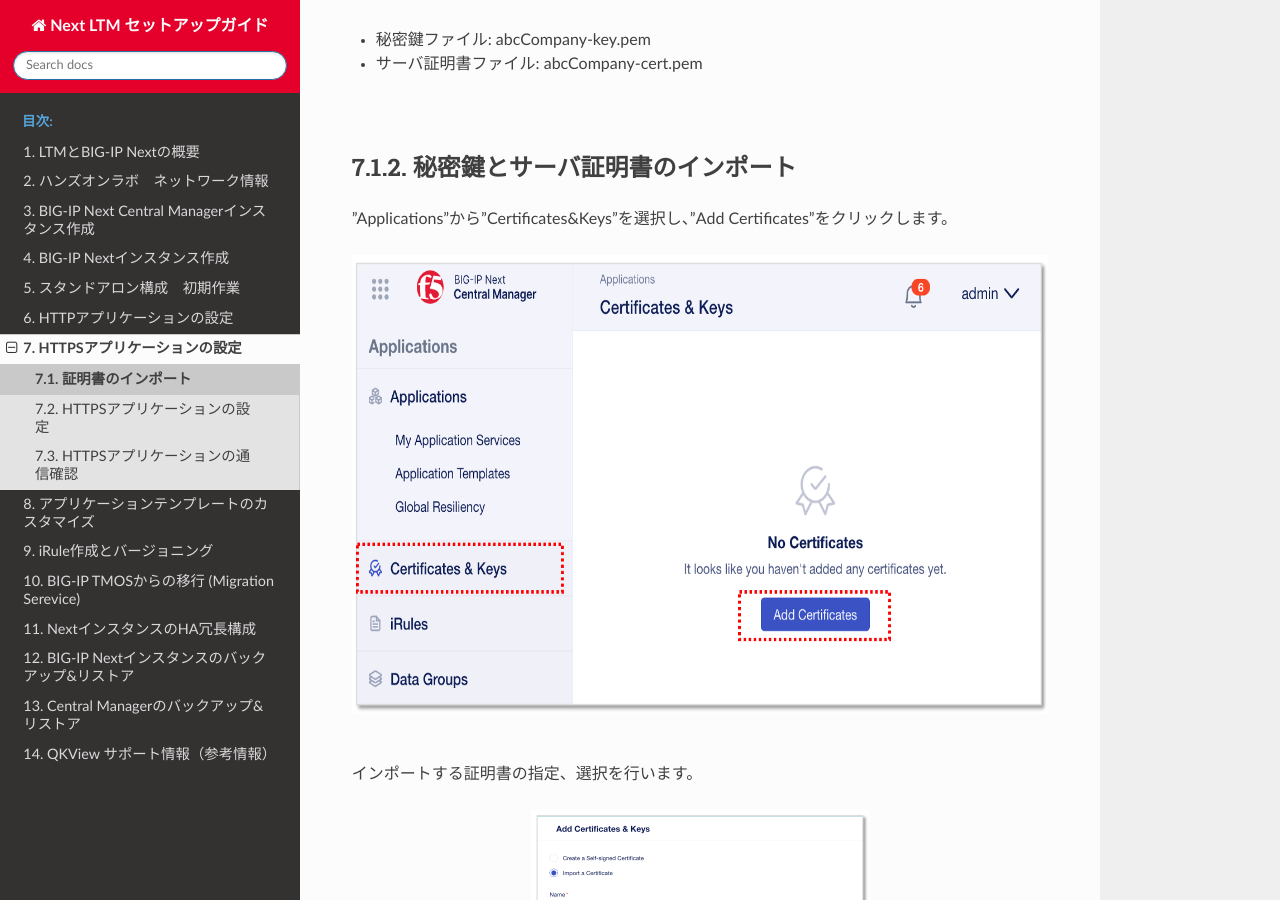
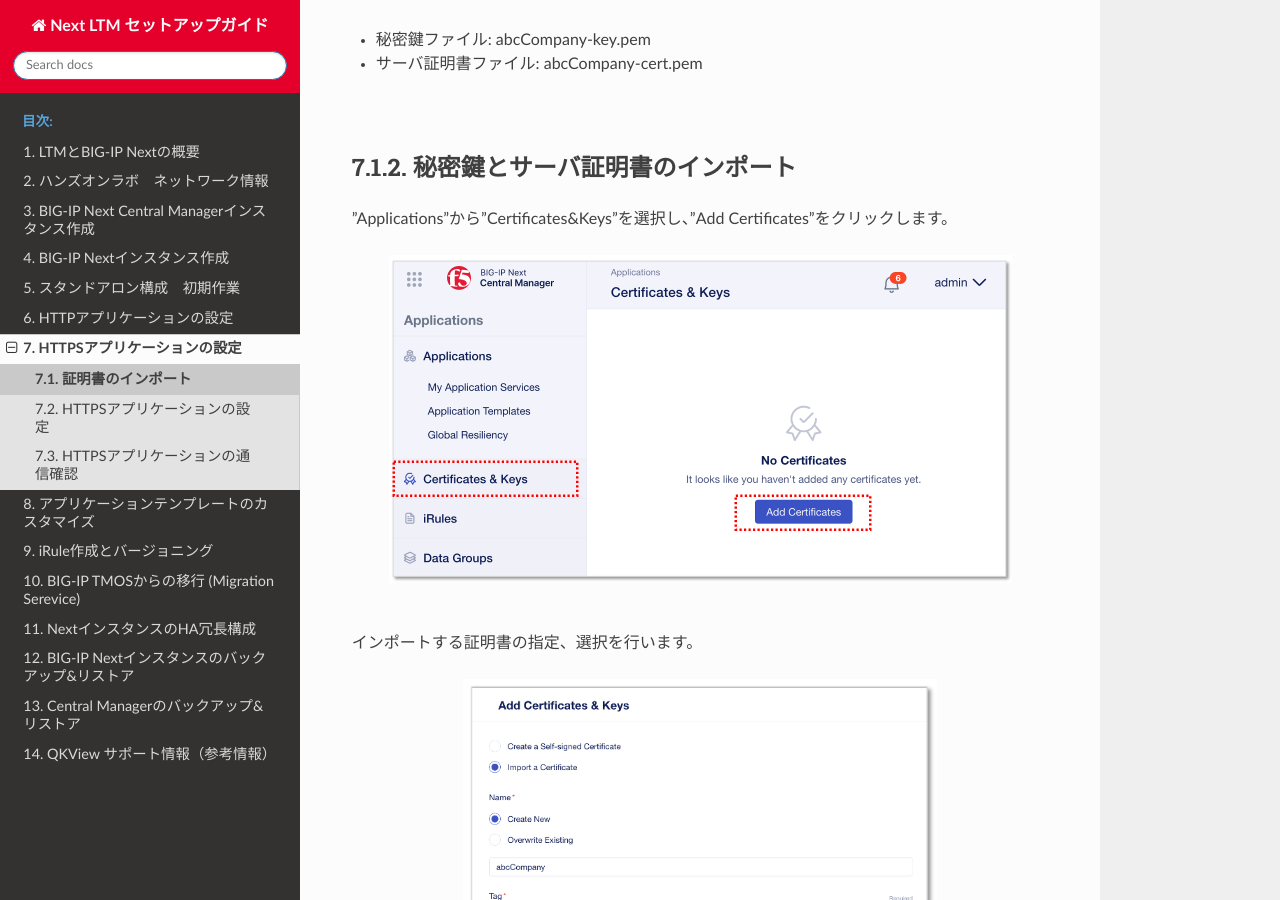
Before and after one commit to BeF5/f5j-easy-setup-next-ltm, a Sphinx documentation site: the page built from docs/content07/module01/module01.rst, in a window 1280 px wide and 900 px high, scrolled down 736 px. Built offline with Sphinx 7.4.7 and the Read the Docs theme 2.0.0, drawn with Linux system fonts in a browser that asks for light colours.

Commit message:
Update module01.rst

```diff
--- a/docs/content07/module01/module01.rst
+++ b/docs/content07/module01/module01.rst
@@ -32,7 +32,7 @@ Windows10 client
 ”Applications”から”Certificates&Keys”を選択し、”Add Certificates”をクリックします。
 
 .. figure:: images/c7-m1-2.png
-   :scale: 70%
+   :scale: 50%
    :align: center
 
 
@@ -40,7 +40,7 @@ Windows10 client
 インポートする証明書の指定、選択を行います。
 
 .. figure:: images/c7-m1-3.png
-   :scale: 50%
+   :scale: 70%
    :align: center
 
 - **import a Certificate** を選択
```
